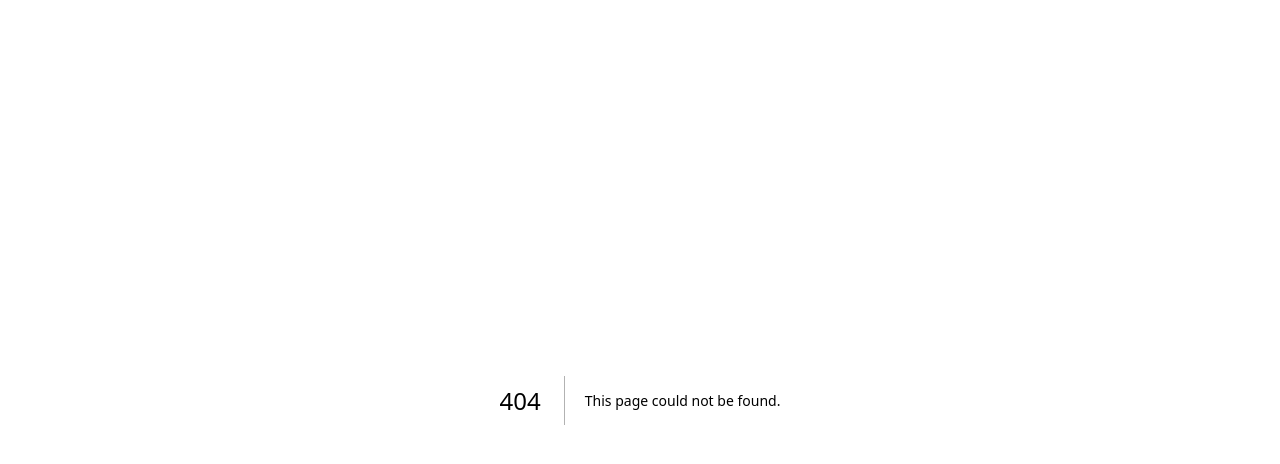
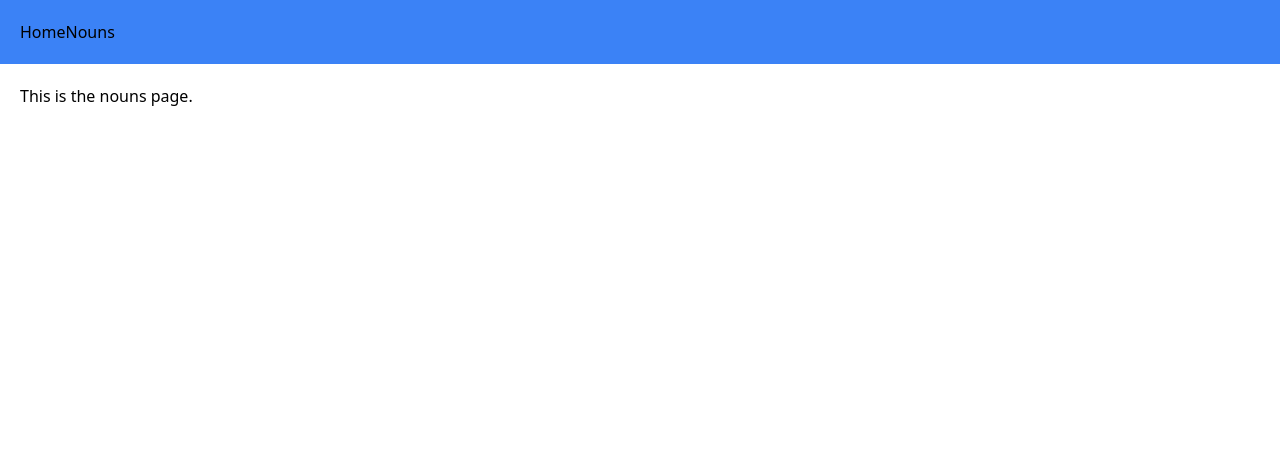
Before and after one commit to edwardtanguay/et004-nextjs, a Next.js app: page /nouns in a window 1280 px wide. Before the commit this address had no page. Shown: the top 464 px of the page. Built offline with nearby package versions, Linux system fonts and the light colour scheme.

Commit message:
navi works

```diff
--- /dev/null
+++ b/app/Header.tsx
@@ -0,0 +1,13 @@
+import React from 'react';
+import Link from 'next/link';
+
+function Header() {
+	return (
+		<header className="p-5 bg-blue-500">
+			<Link href="/">Home</Link>
+			<Link href="/nouns">Nouns</Link>
+		</header>
+	);
+}
+
+export default Header;
--- a/app/layout.tsx
+++ b/app/layout.tsx
@@ -1,15 +1,19 @@
 import "../styles/globals.css";
+import Header from "./Header";
 
-export default function RootLayout({
-  children,
-}: {
+interface IProps {
   children: React.ReactNode
-}) {
+}
+
+export default function RootLayout({children}: IProps) {
   return (
     <html>
       <head />
       <body>
+        <Header/>
+        <div className="p-5">
         {children}
+        </div>
       </body>
     </html>
   )
--- /dev/null
+++ b/app/nouns/page.tsx
@@ -0,0 +1,7 @@
+import React from 'react';
+
+function Nouns() {
+	return <div>This is the nouns page.</div>;
+}
+
+export default Nouns;
--- a/app/page.tsx
+++ b/app/page.tsx
@@ -1,7 +1,7 @@
 import React from 'react';
 
 function Home() {
-	return <div>This is the home page, nnn.</div>;
+	return <div>This is the home page.</div>;
 }
 
 export default Home;
```
